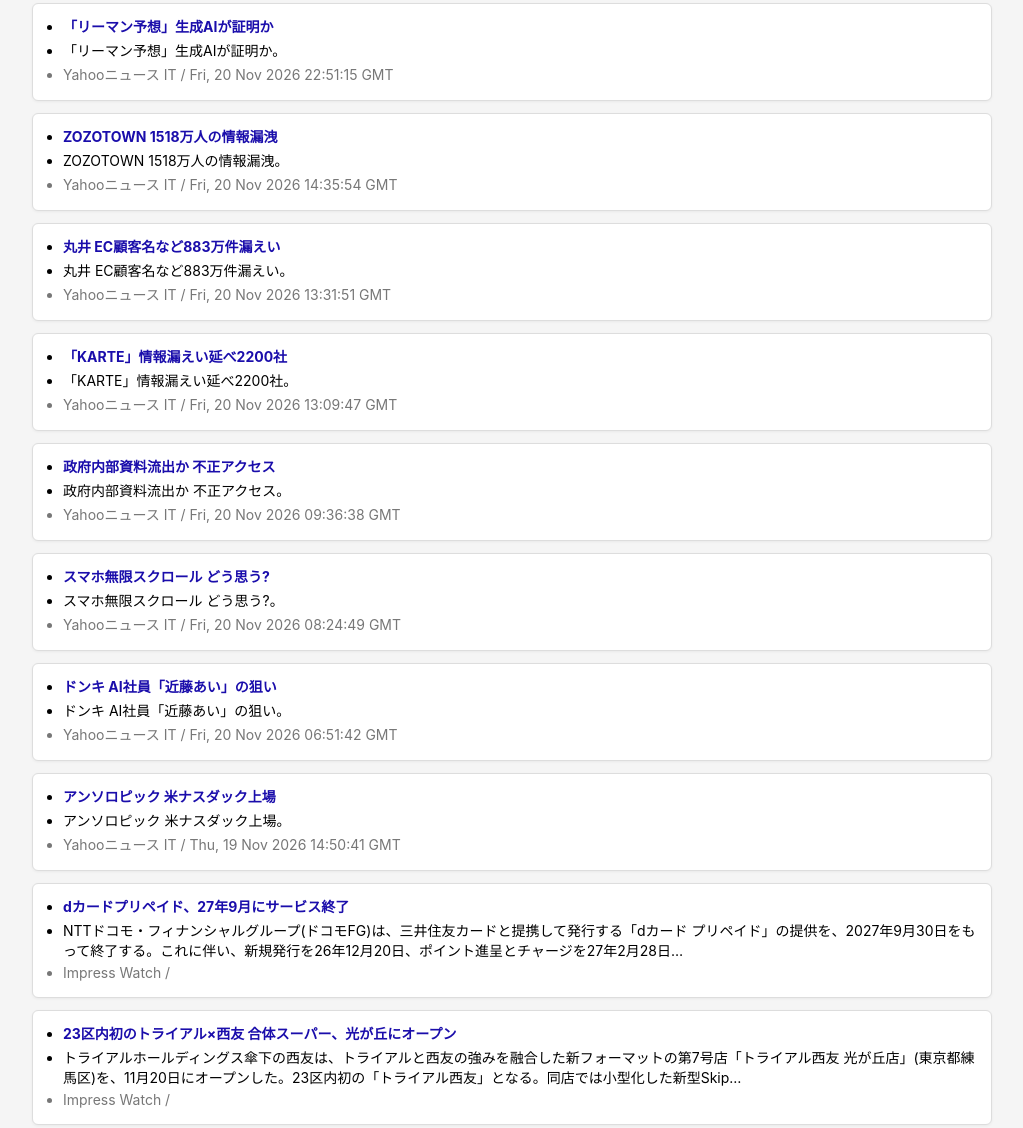
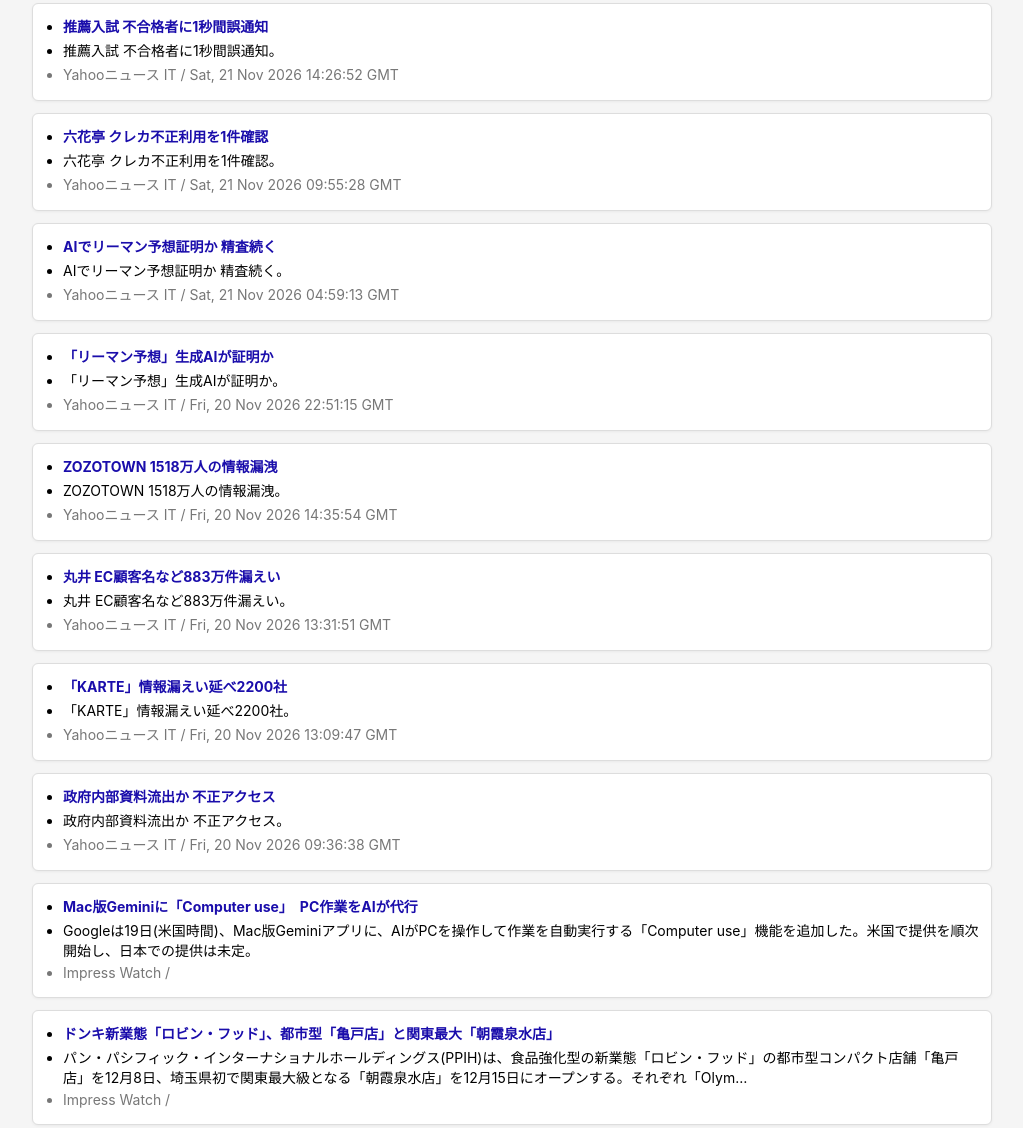
Before and after one commit to tsutsuya81gl-svg/it-news-daily, a plain HTML site: page index.html in a window 1280 px wide. Shown: the part 127-1255 px from the top of the page, without its empty margins (128-1151 px from the left). Drawn offline with Linux system fonts and the light colour scheme.

Commit message:
Update news

```diff
--- a/index.html
+++ b/index.html
@@ -115,6 +115,30 @@ body {
 
 <div class="card">
   <ul>
+    <li><a href="https://news.yahoo.co.jp/pickup/6603483?source=rss" target="_blank">推薦入試 不合格者に1秒間誤通知</a></li>
+    <li>推薦入試 不合格者に1秒間誤通知。</li>
+    <li class="meta">Yahooニュース IT / Sat, 21 Nov 2026 14:26:52 GMT</li>
+  </ul>
+</div>
+
+<div class="card">
+  <ul>
+    <li><a href="https://news.yahoo.co.jp/pickup/6603448?source=rss" target="_blank">六花亭 クレカ不正利用を1件確認</a></li>
+    <li>六花亭 クレカ不正利用を1件確認。</li>
+    <li class="meta">Yahooニュース IT / Sat, 21 Nov 2026 09:55:28 GMT</li>
+  </ul>
+</div>
+
+<div class="card">
+  <ul>
+    <li><a href="https://news.yahoo.co.jp/pickup/6603398?source=rss" target="_blank">AIでリーマン予想証明か 精査続く</a></li>
+    <li>AIでリーマン予想証明か 精査続く。</li>
+    <li class="meta">Yahooニュース IT / Sat, 21 Nov 2026 04:59:13 GMT</li>
+  </ul>
+</div>
+
+<div class="card">
+  <ul>
     <li><a href="https://news.yahoo.co.jp/pickup/6603360?source=rss" target="_blank">「リーマン予想」生成AIが証明か</a></li>
     <li>「リーマン予想」生成AIが証明か。</li>
     <li class="meta">Yahooニュース IT / Fri, 20 Nov 2026 22:51:15 GMT</li>
@@ -155,40 +179,16 @@ body {
 
 <div class="card">
   <ul>
-    <li><a href="https://news.yahoo.co.jp/pickup/6603307?source=rss" target="_blank">スマホ無限スクロール どう思う?</a></li>
-    <li>スマホ無限スクロール どう思う?。</li>
-    <li class="meta">Yahooニュース IT / Fri, 20 Nov 2026 08:24:49 GMT</li>
-  </ul>
-</div>
-
-<div class="card">
-  <ul>
-    <li><a href="https://news.yahoo.co.jp/pickup/6603294?source=rss" target="_blank">ドンキ AI社員「近藤あい」の狙い</a></li>
-    <li>ドンキ AI社員「近藤あい」の狙い。</li>
-    <li class="meta">Yahooニュース IT / Fri, 20 Nov 2026 06:51:42 GMT</li>
-  </ul>
-</div>
-
-<div class="card">
-  <ul>
-    <li><a href="https://news.yahoo.co.jp/pickup/6603220?source=rss" target="_blank">アンソロピック 米ナスダック上場</a></li>
-    <li>アンソロピック 米ナスダック上場。</li>
-    <li class="meta">Yahooニュース IT / Thu, 19 Nov 2026 14:50:41 GMT</li>
-  </ul>
-</div>
-
-<div class="card">
-  <ul>
-    <li><a href="https://www.watch.impress.co.jp/docs/news/2158082.html" target="_blank">dカードプリペイド、27年9月にサービス終了</a></li>
-    <li>NTTドコモ・フィナンシャルグループ(ドコモFG)は、三井住友カードと提携して発行する「dカード プリペイド」の提供を、2027年9月30日をもって終了する。これに伴い、新規発行を26年12月20日、ポイント進呈とチャージを27年2月28日…</li>
+    <li><a href="https://www.watch.impress.co.jp/docs/news/2158164.html" target="_blank">Mac版Geminiに「Computer use」　PC作業をAIが代行</a></li>
+    <li>Googleは19日(米国時間)、Mac版Geminiアプリに、AIがPCを操作して作業を自動実行する「Computer use」機能を追加した。米国で提供を順次開始し、日本での提供は未定。</li>
     <li class="meta">Impress Watch / </li>
   </ul>
 </div>
 
 <div class="card">
   <ul>
-    <li><a href="https://www.watch.impress.co.jp/docs/news/2158115.html" target="_blank">23区内初のトライアル×西友 合体スーパー、光が丘にオープン</a></li>
-    <li>トライアルホールディングス傘下の西友は、トライアルと西友の強みを融合した新フォーマットの第7号店「トライアル西友 光が丘店」(東京都練馬区)を、11月20日にオープンした。23区内初の「トライアル西友」となる。同店では小型化した新型Skip…</li>
+    <li><a href="https://www.watch.impress.co.jp/docs/news/2158200.html" target="_blank">ドンキ新業態「ロビン・フッド」、都市型「亀戸店」と関東最大「朝霞泉水店」</a></li>
+    <li>パン・パシフィック・インターナショナルホールディングス(PPIH)は、食品強化型の新業態「ロビン・フッド」の都市型コンパクト店舗「亀戸店」を12月8日、埼玉県初で関東最大級となる「朝霞泉水店」を12月15日にオープンする。それぞれ「Olym…</li>
     <li class="meta">Impress Watch / </li>
   </ul>
 </div>
```
